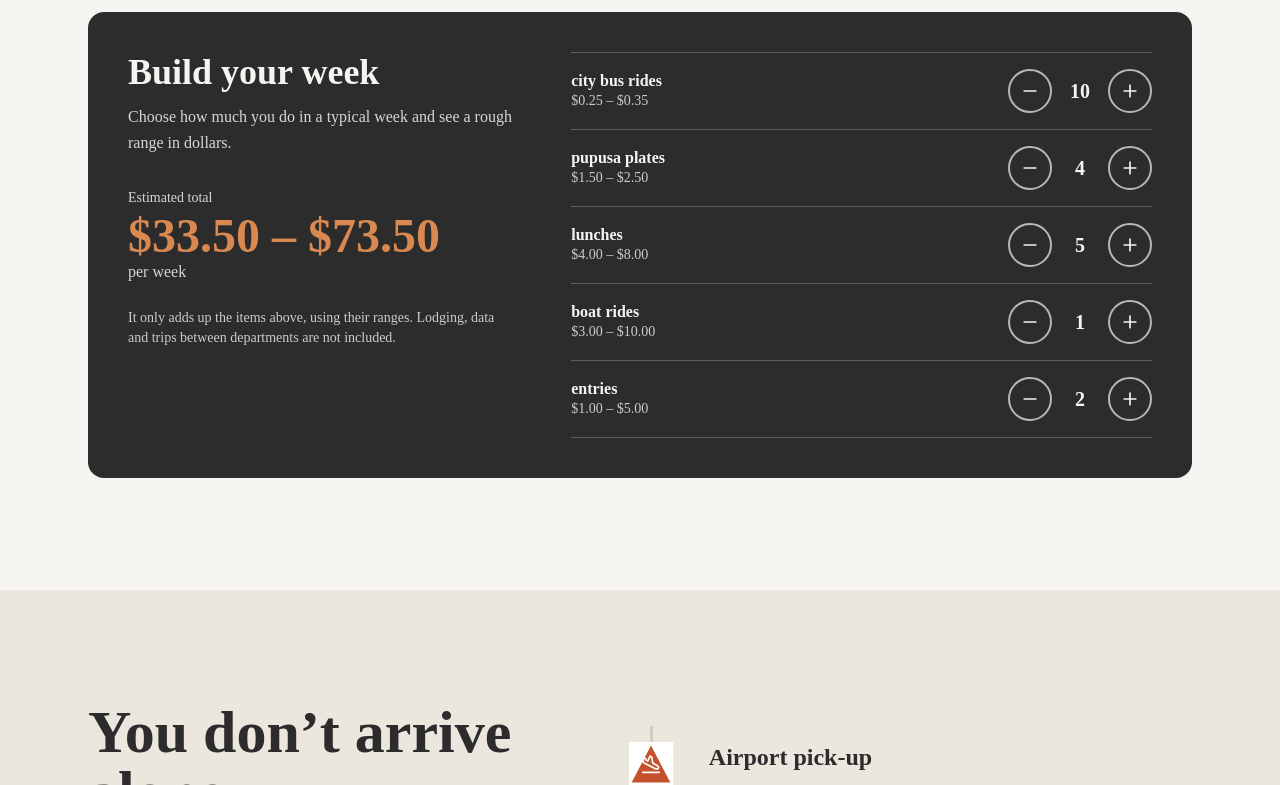
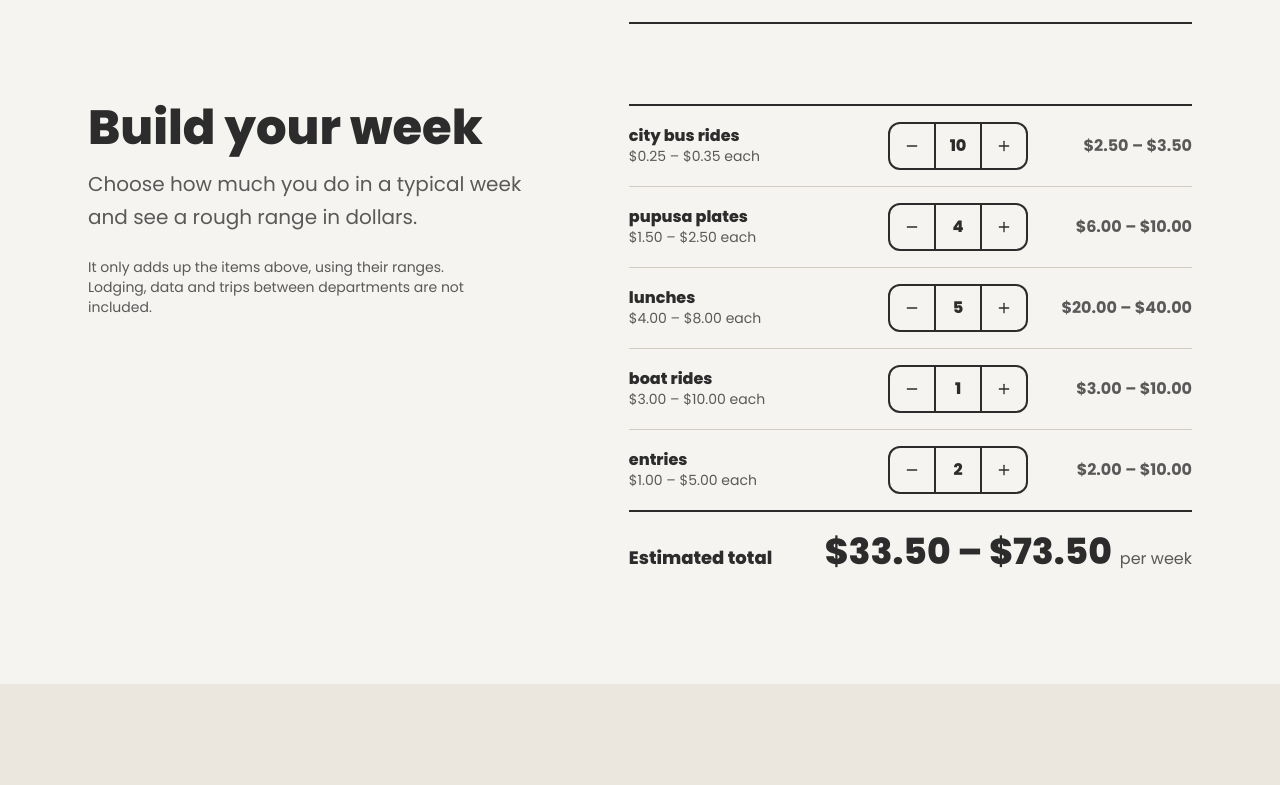
Before and after one commit to intercambioentranteesen-it/BookletSV, a Next.js app: page / in a window 1280 px wide. Shown: the part 4515-5300 px from the top of the page. Built offline with nearby package versions, Linux system fonts and the light colour scheme.

Commit message:
cambio de letra, modificaciones generals

```diff
--- a/src/app/layout.tsx
+++ b/src/app/layout.tsx
@@ -8,8 +8,8 @@ import "./globals.css";
 // Si el comité confirma otra familia para títulos, se agrega aquí como segunda fuente.
 const poppins = Poppins({
   subsets: ["latin"],
-  weight: ["300", "400", "600", "700", "800"],
-  variable: "--font-sans",
+  weight: ["300", "400", "500", "600", "700", "800"],
+  variable: "--font-poppins",
   display: "swap",
 });
 
--- a/src/app/page.tsx
+++ b/src/app/page.tsx
@@ -24,7 +24,7 @@ export default async function HomePage() {
         <YourExperience content={content.journey} />
         <Goals content={content.goals} />
       </main>
-      <Closing content={content.closing} />
+      <Closing content={content.closing} credits={content.credits} />
     </>
   );
 }
--- a/src/components/sections/cost/CostOfLiving.tsx
+++ b/src/components/sections/cost/CostOfLiving.tsx
@@ -18,71 +18,67 @@ const unitRange = (it: CostItem) => ({ min: it.plan?.priceMin ?? it.min, max: it
 
 function Planner({ content }: { content: NonNullable<CostContent["planner"]> & { items: CostItem[] } }) {
   const { t } = useLang();
-  const planItems = content.items.filter((i) => i.plan);
+  const planItems = useMemo(() => content.items.filter((i) => i.plan), [content.items]);
   const [qty, setQty] = useState<Record<string, number>>(() => Object.fromEntries(planItems.map((i) => [i.id, i.plan!.qty])));
 
-  const total = useMemo(() => {
-    let min = 0;
-    let max = 0;
-    for (const it of planItems) {
-      const r = unitRange(it);
-      const q = qty[it.id] ?? 0;
-      min += r.min * q;
-      max += r.max * q;
-    }
-    return { min, max };
-  }, [planItems, qty]);
+  const rows = planItems.map((it) => {
+    const r = unitRange(it);
+    const q = qty[it.id] ?? 0;
+    return { it, r, q, min: r.min * q, max: r.max * q };
+  });
+  const total = rows.reduce((acc, row) => ({ min: acc.min + row.min, max: acc.max + row.max }), { min: 0, max: 0 });
 
   const step = (it: CostItem, d: number) =>
     setQty((cur) => ({ ...cur, [it.id]: Math.min(it.plan!.maxQty, Math.max(0, (cur[it.id] ?? 0) + d)) }));
 
-  const btn =
-    "grid h-11 w-11 place-items-center rounded-full border-2 border-parchment/70 transition-colors duration-150 hover:bg-parchment hover:text-ink disabled:opacity-35 disabled:hover:bg-transparent disabled:hover:text-parchment";
+  const stepBtn =
+    "grid h-11 w-11 place-items-center transition-colors duration-150 hover:bg-ink hover:text-parchment disabled:opacity-35 disabled:hover:bg-transparent disabled:hover:text-ink";
 
   return (
-    <div className="mx-auto mt-16 max-w-6xl px-6">
-      <div className="grid gap-10 rounded-card bg-ink p-6 text-parchment sm:p-10 lg:grid-cols-[0.8fr_1.2fr] lg:gap-14">
-        <div>
-          <h3 className="text-3xl font-extrabold leading-tight md:text-4xl">{t(content.title)}</h3>
-          <p className="mt-3 max-w-sm leading-relaxed text-parchment/85">{t(content.intro)}</p>
+    <div className="mx-auto mt-20 grid max-w-6xl gap-10 px-6 lg:grid-cols-[0.9fr_1.1fr] lg:gap-20">
+      <div>
+        <h3 className="text-3xl font-extrabold leading-tight md:text-5xl">{t(content.title)}</h3>
+        <p className="mt-4 max-w-md text-xl leading-relaxed text-graphite">{t(content.intro)}</p>
+        <p className="mt-6 max-w-sm text-sm text-graphite">{t(content.note)}</p>
+      </div>
 
-          <p className="mt-8 text-sm text-parchment/85">{t(content.totalLabel)}</p>
-          <p aria-live="polite" className="mt-1 text-4xl font-extrabold leading-tight tabular-nums text-copper sm:text-5xl">
+      <div>
+        <ul role="list" className="divide-y divide-line border-t-2 border-ink">
+          {rows.map(({ it, r, q, min, max }) => (
+            <li key={it.id} className="flex flex-wrap items-center gap-x-5 gap-y-3 py-4">
+              <div className="min-w-[9rem] flex-1">
+                <p className="font-extrabold leading-tight">{t(it.plan!.unit)}</p>
+                <p className="text-sm text-graphite">
+                  {usd.format(r.min)} – {usd.format(r.max)} {t(UI.each)}
+                </p>
+              </div>
+              <div className="inline-flex items-center rounded-control border-2 border-ink">
+                <button type="button" className={`${stepBtn} rounded-l-[10px]`} aria-label={`${t(UI.fewer)}: ${t(it.plan!.unit)}`} disabled={q <= 0} onClick={() => step(it, -1)}>
+                  <Minus aria-hidden="true" className="h-4 w-4" />
+                </button>
+                <span className="grid h-11 w-12 place-items-center border-x-2 border-ink font-extrabold tabular-nums" aria-label={`${q} ${t(it.plan!.unit)}`}>
+                  {q}
+                </span>
+                <button type="button" className={`${stepBtn} rounded-r-[10px]`} aria-label={`${t(UI.more)}: ${t(it.plan!.unit)}`} disabled={q >= it.plan!.maxQty} onClick={() => step(it, 1)}>
+                  <Plus aria-hidden="true" className="h-4 w-4" />
+                </button>
+              </div>
+              <p className="w-36 text-right font-bold tabular-nums text-graphite">
+                {usd.format(min)} – {usd.format(max)}
+              </p>
+            </li>
+          ))}
+        </ul>
+
+        <div className="flex flex-wrap items-baseline justify-between gap-x-6 gap-y-1 border-t-2 border-ink pt-5">
+          <p className="text-lg font-extrabold">{t(content.totalLabel)}</p>
+          <p aria-live="polite" className="text-3xl font-extrabold tabular-nums sm:text-4xl">
             <motion.span key={`${total.min}-${total.max}`} initial={{ opacity: 0 }} animate={{ opacity: 1 }} transition={{ duration: 0.18 }}>
               {usd.format(total.min)} – {usd.format(total.max)}
             </motion.span>
+            <span className="ml-2 text-base font-normal text-graphite">{t(content.perWeek)}</span>
           </p>
-          <p className="text-parchment/85">{t(content.perWeek)}</p>
-          <p className="mt-6 max-w-sm text-sm text-parchment/80">{t(content.note)}</p>
         </div>
-
-        <ul role="list" className="divide-y divide-parchment/25 border-y border-parchment/25">
-          {planItems.map((it) => {
-            const q = qty[it.id] ?? 0;
-            const r = unitRange(it);
-            return (
-              <li key={it.id} className="flex items-center gap-4 py-4">
-                <div className="min-w-0 flex-1">
-                  <p className="font-bold leading-tight">{t(it.plan!.unit)}</p>
-                  <p className="text-sm text-parchment/80">
-                    {usd.format(r.min)} – {usd.format(r.max)}
-                  </p>
-                </div>
-                <div className="flex items-center gap-3">
-                  <button type="button" className={btn} aria-label={`${t(UI.fewer)}: ${t(it.plan!.unit)}`} disabled={q <= 0} onClick={() => step(it, -1)}>
-                    <Minus aria-hidden="true" className="h-5 w-5" />
-                  </button>
-                  <span className="w-8 text-center text-xl font-extrabold tabular-nums" aria-label={`${q} ${t(it.plan!.unit)}`}>
-                    {q}
-                  </span>
-                  <button type="button" className={btn} aria-label={`${t(UI.more)}: ${t(it.plan!.unit)}`} disabled={q >= it.plan!.maxQty} onClick={() => step(it, 1)}>
-                    <Plus aria-hidden="true" className="h-5 w-5" />
-                  </button>
-                </div>
-              </li>
-            );
-          })}
-        </ul>
       </div>
     </div>
   );
--- a/src/components/sections/journey/YourExperience.tsx
+++ b/src/components/sections/journey/YourExperience.tsx
@@ -42,7 +42,7 @@ export function YourExperience({ content }: { content: JourneyContent }) {
             const Icon = JOURNEY_ICONS[step.icon];
             return (
               <li key={step.id} className="relative pl-20">
-                <span className="absolute left-0 top-0 grid h-11 w-11 place-items-center bg-white">
+                <span className="absolute left-0 top-0 grid h-11 w-11 place-items-center bg-sand">
                   <ShapeGlyph kind={step.shape} className={cn("absolute inset-0 h-full w-full", ACCENT[step.accent].text)} />
                   <Icon aria-hidden="true" className={cn("relative h-5 w-5", ACCENT[step.accent].on)} />
                 </span>
--- a/src/data/mock/explore.ts
+++ b/src/data/mock/explore.ts
@@ -537,7 +537,7 @@ export const experiencesMock: Experience[] = [
           "Las Pilas (30 m) and La Olomina (26 m and 9 m) in Julia’s Natural Park, with natural pools, lookouts and camping.",
           "Las Pilas (30 m) y La Olomina (26 m y 9 m) en Julia’s Natural Park, con pozas naturales, miradores y camping.",
         ),
-        tip: l("", ""),
+        tip: l("Entry was $5 for adults and $3 for children (2025 report).", "La entrada era de $5 adultos y $3 niños (reporte de 2025)."),
       },
     ],
   },
--- a/src/data/ui.ts
+++ b/src/data/ui.ts
@@ -34,6 +34,8 @@ export const UI = {
   experienceOpen: l("Open experience", "Abrir experiencia"),
   photoSlot: l("Photo", "Foto"),
   sdg: l("SDG", "ODS"),
+  photoCredits: l("Photo credits", "Créditos de fotografía"),
+  each: l("each", "c/u"),
   fewer: l("Fewer", "Menos"),
   more: l("More", "Más"),
   factsLabel: l("Quick facts about El Salvador", "Datos rápidos de El Salvador"),
--- a/src/lib/cms/get-site-content.ts
+++ b/src/lib/cms/get-site-content.ts
@@ -4,7 +4,7 @@ import { flavorsMock } from "@/data/mock/flavors";
 import { goalsMock } from "@/data/mock/goals";
 import { quickFactsMock } from "@/data/mock/quick-facts";
 import { closingMock, heroMock, journeyMock } from "@/data/mock/site";
-import type { L, SiteContent } from "@/types/content";
+import type { L, PhotoCredit, SiteContent } from "@/types/content";
 
 const l = (en: string, es: string): L => ({ en, es });
 
@@ -12,6 +12,16 @@ const l = (en: string, es: string): L => ({ en, es });
  * ÚNICO punto que cambia en la Fase 2: reemplazar los mocks por el fetch al CMS.
  * Los componentes reciben este objeto por props y no conocen el origen de los datos.
  */
+function collectCredits(): PhotoCredit[] {
+  const out: PhotoCredit[] = [];
+  for (const e of experiencesMock) {
+    if (e.image && e.credit) out.push({ id: e.id, label: e.title, credit: e.credit });
+    for (const st of e.stops) if (st.image && st.credit) out.push({ id: `${e.id}-${st.id}`, label: st.name, credit: st.credit });
+  }
+  for (const d of flavorsMock.dishes) if (d.image && d.credit) out.push({ id: d.id, label: d.name, credit: d.credit });
+  return out;
+}
+
 export async function getSiteContent(): Promise<SiteContent> {
   return {
     hero: heroMock,
@@ -30,5 +40,6 @@ export async function getSiteContent(): Promise<SiteContent> {
     journey: journeyMock,
     goals: goalsMock,
     closing: closingMock,
+    credits: collectCredits(),
   };
 }
--- a/tailwind.config.ts
+++ b/tailwind.config.ts
@@ -25,7 +25,7 @@ const config: Config = {
         clay: "#C9735A", // terracota claro (identidad de zona)
       },
       fontFamily: {
-        sans: ["var(--font-poppins)", "ui-sans-serif", "system-ui", "sans-serif"],
+        sans: ["var(--font-poppins, system-ui)", "ui-sans-serif", "system-ui", "sans-serif"],
       },
       fontSize: {
         display: ["clamp(2.75rem, 8.2vw, 6.25rem)", { lineHeight: "1.04", letterSpacing: "-0.03em" }],
```
Also changed, not shown: src/components/sections/Closing.tsx (+15 -2 lines), src/types/content.ts (+12 -0 lines).
